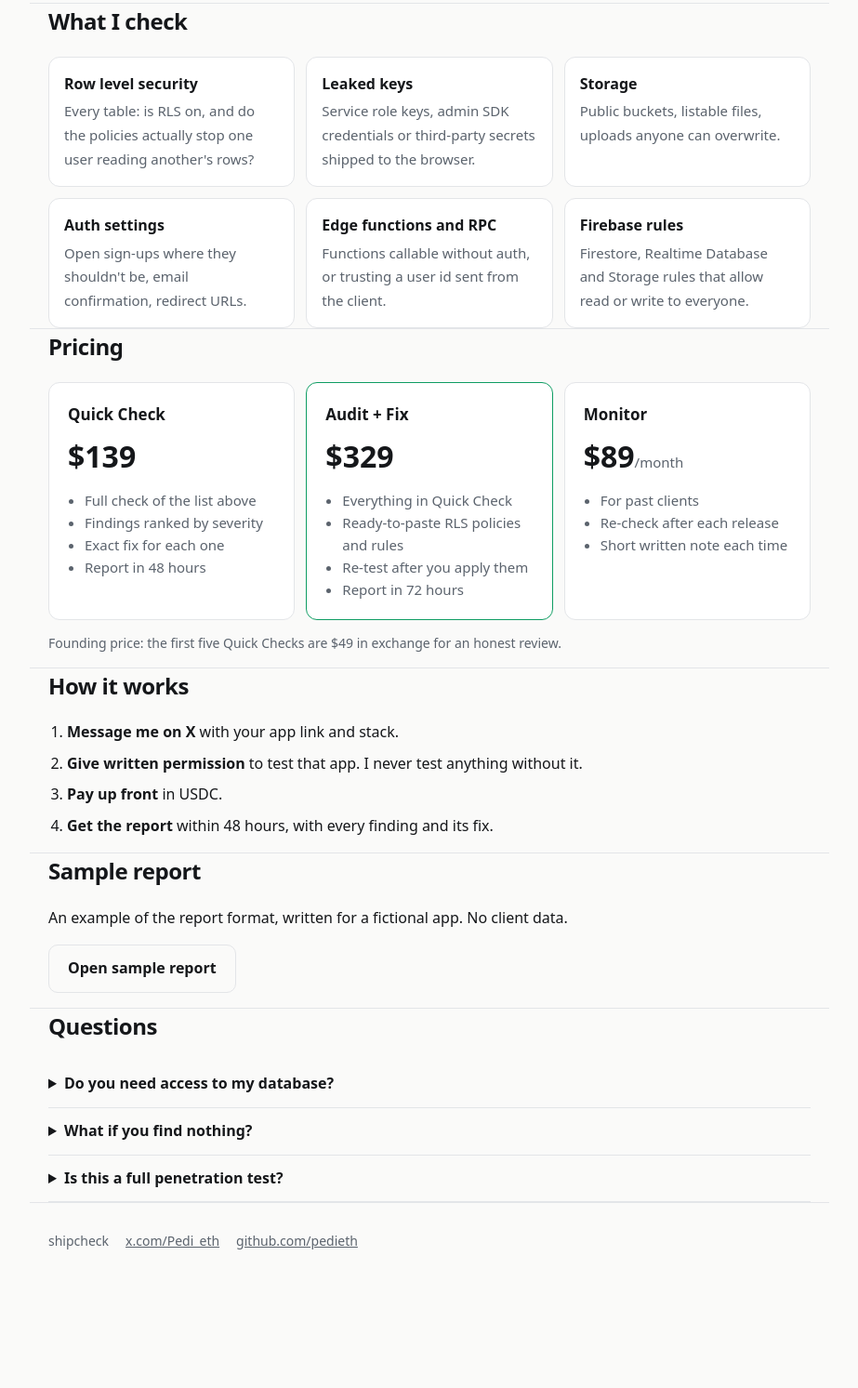
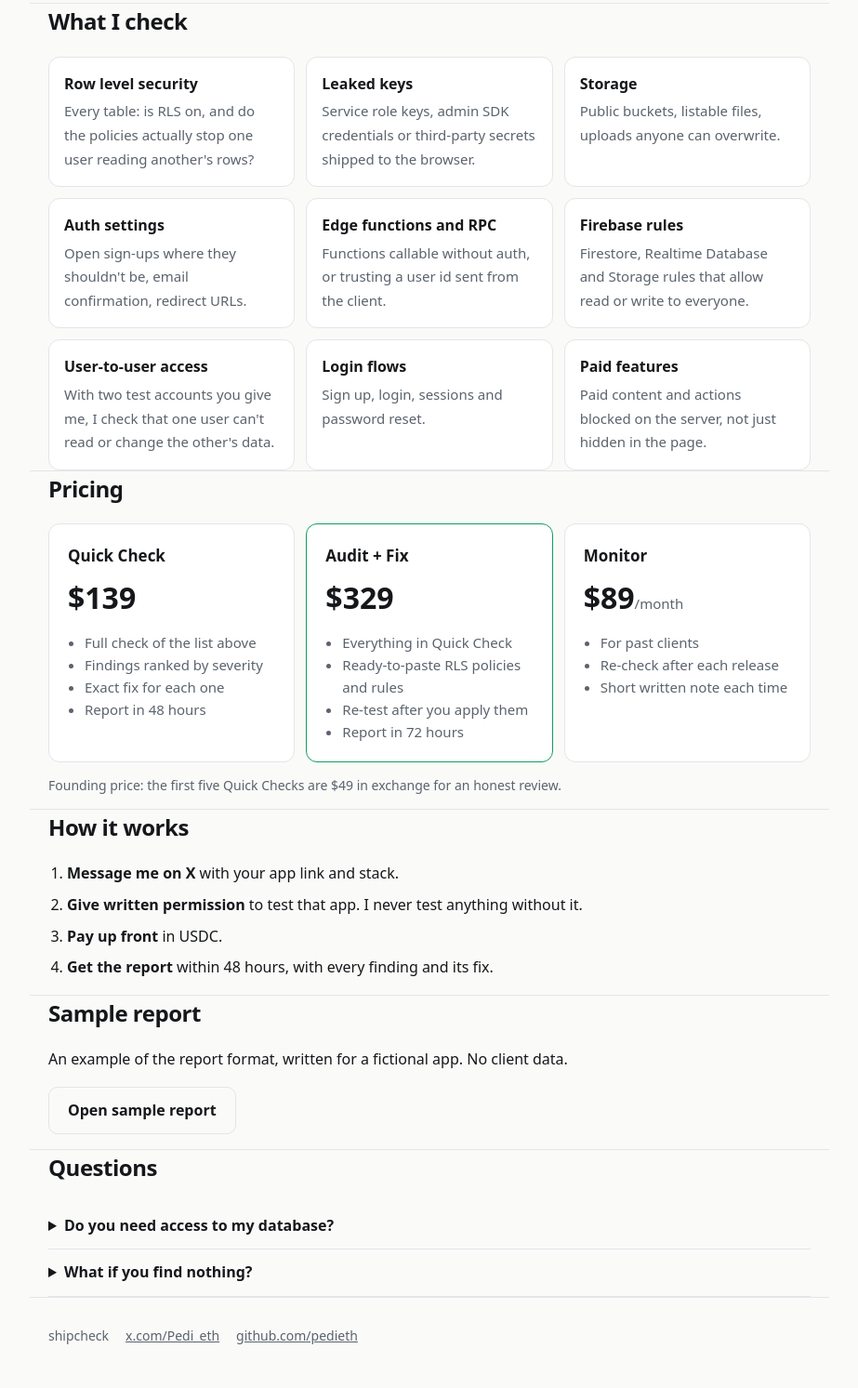
Before and after one commit to pedieth/shipcheck, a plain HTML site: page index.html in a window 1280 px wide. Shown: the part 525-2018 px from the top of the page at 93% size, without its empty margins (178-1101 px from the left). Before the commit the page ends 1922 px from the top, so only its background shows below. Drawn offline with Linux system fonts and the light colour scheme.

Commit message:
expand check list

```diff
--- a/index.html
+++ b/index.html
@@ -9,7 +9,7 @@
 <meta property="og:description" content="Fixed-price security check for Supabase and Firebase apps. Written report in 48 hours.">
 <meta name="twitter:card" content="summary">
 <meta name="color-scheme" content="dark light">
-<link rel="stylesheet" href="style.css?v=6">
+<link rel="stylesheet" href="style.css?v=7">
 </head>
 <body>
 <header class="wrap top">
@@ -38,6 +38,9 @@
     <li><b>Auth settings</b><span>Open sign-ups where they shouldn't be, email confirmation, redirect URLs.</span></li>
     <li><b>Edge functions and RPC</b><span>Functions callable without auth, or trusting a user id sent from the client.</span></li>
     <li><b>Firebase rules</b><span>Firestore, Realtime Database and Storage rules that allow read or write to everyone.</span></li>
+    <li><b>User-to-user access</b><span>With two test accounts you give me, I check that one user can't read or change the other's data.</span></li>
+    <li><b>Login flows</b><span>Sign up, login, sessions and password reset.</span></li>
+    <li><b>Paid features</b><span>Paid content and actions blocked on the server, not just hidden in the page.</span></li>
   </ul>
 </section>
 
@@ -83,7 +86,6 @@
   <h2>Questions</h2>
   <details><summary>Do you need access to my database?</summary><p>No. Quick Check works from the outside, the same way an attacker would. Audit + Fix is easier with read-only dashboard access, but it's optional.</p></details>
   <details><summary>What if you find nothing?</summary><p>You get a report that says what was checked and that it passed. That's worth having before launch or a fundraise.</p></details>
-  <details><summary>Is this a full penetration test?</summary><p>No. It's a focused check of the misconfigurations that most often expose data in Supabase and Firebase apps. It doesn't guarantee your app is secure in every way.</p></details>
 </section>
 </main>
 
```
